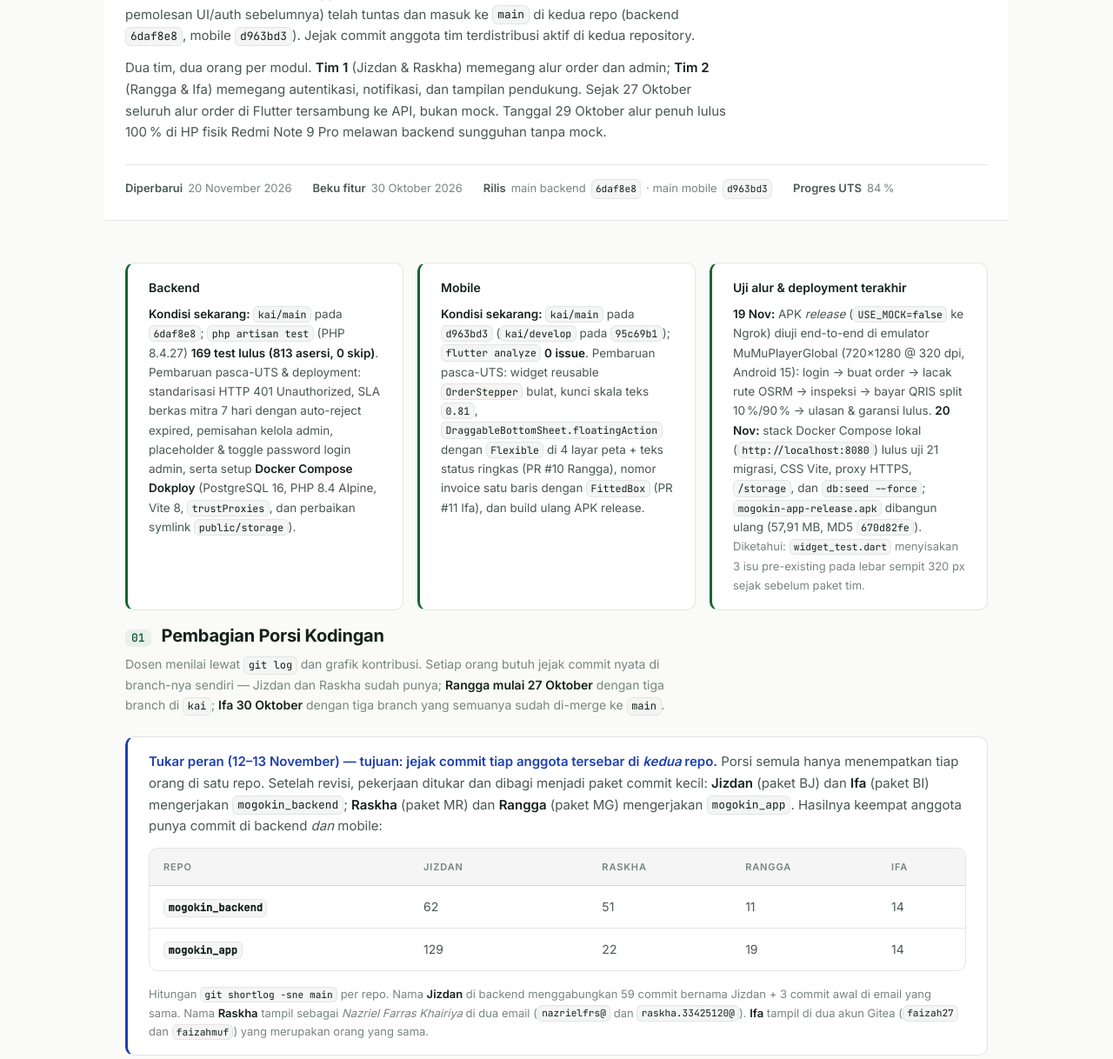
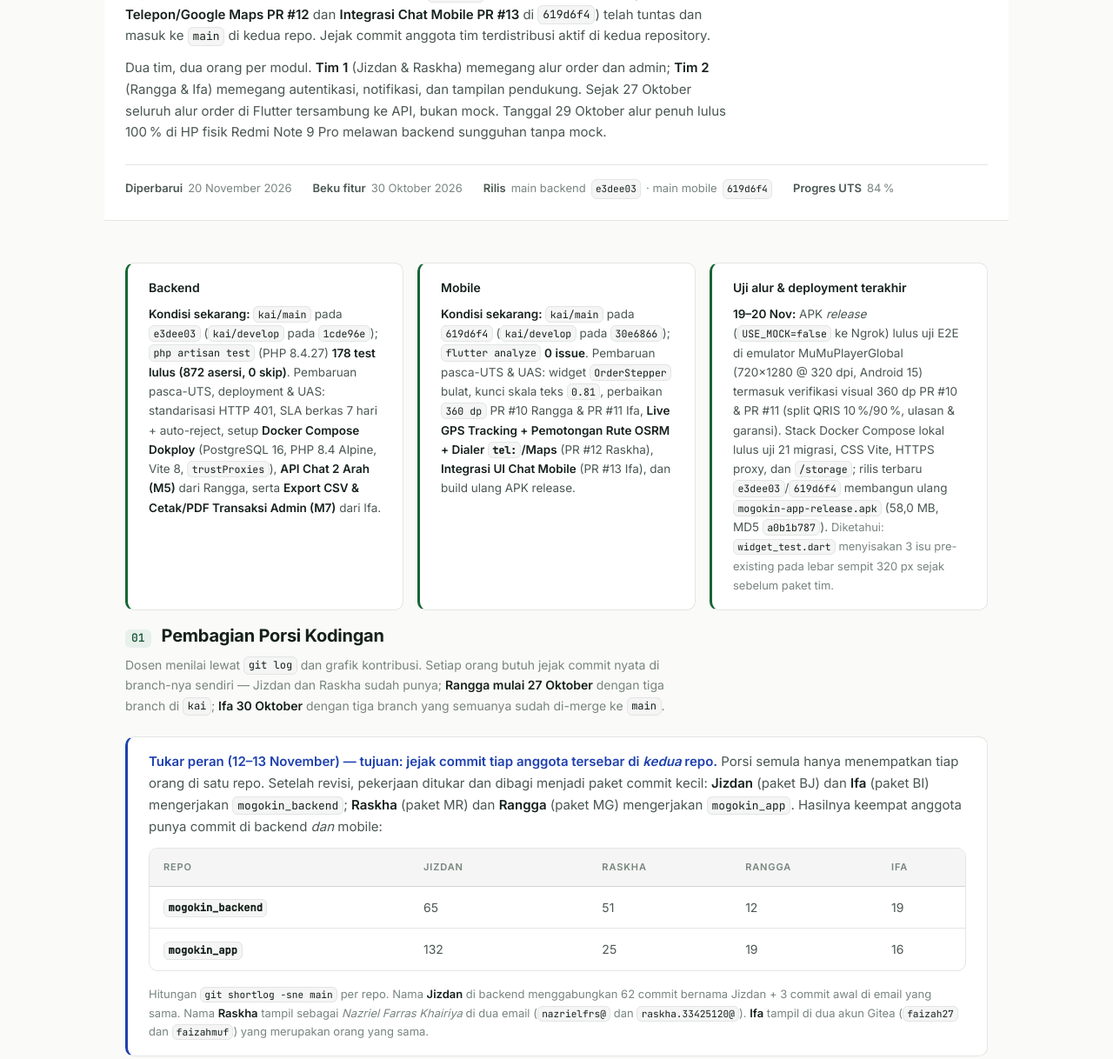
Before and after one commit to UnnamedPeople-Chin/mogokin-timeline, a plain HTML site: page index.html in a window 1280 px wide. Shown: the part 208-1426 px from the top of the page at 87% size. Drawn offline with Linux system fonts and the light colour scheme.

Commit message:
docs(timeline): perbarui rilis 20 Nov 2026 (chat 2 arah M5, export transaksi M7, live GPS M3)

```diff
--- a/index.html
+++ b/index.html
@@ -628,14 +628,14 @@
   <p class="eyebrow">PBL-202601-07 · MOGOKIN · Fase Implementasi</p>
   <h1>Porsi Kerja &amp; Timeline UTS</h1>
 
-  <p class="lede"><b>Status akhir 20 November 2026.</b> Seluruh penyempurnaan pasca-UTS hingga deployment backend (konfigurasi <b>Docker Compose Dokploy PostgreSQL 16 + PHP 8.4 + <code>trustProxies</code></b> di <code>6daf8e8</code>, kunci skala teks <code>0.81</code>, uji alur penuh emulator 360&nbsp;dp, perbaikan tombol re-center &amp; status pemeriksaan PR #10 Rangga, perbaikan nomor invoice satu baris PR #11 Ifa, serta pemolesan UI/auth sebelumnya) telah tuntas dan masuk ke <code>main</code> di kedua repo (backend <code>6daf8e8</code>, mobile <code>d963bd3</code>). Jejak commit anggota tim terdistribusi aktif di kedua repository.</p>
+  <p class="lede"><b>Status akhir 20 November 2026.</b> Seluruh penyempurnaan pasca-UTS hingga kesiapan deployment dan modul inti UAS (konfigurasi <b>Docker Compose Dokploy PostgreSQL 16 + PHP 8.4 + <code>trustProxies</code></b> di <code>6daf8e8</code>, uji E2E emulator 360&nbsp;dp + PR #10/#11, <b>API Chat 2 Arah (M5)</b> &amp; <b>Export CSV/Cetak PDF Transaksi Admin (M7)</b> di <code>e3dee03</code>, serta <b>Live GPS Tracking + Telepon/Google Maps PR #12</b> dan <b>Integrasi Chat Mobile PR #13</b> di <code>619d6f4</code>) telah tuntas dan masuk ke <code>main</code> di kedua repo. Jejak commit anggota tim terdistribusi aktif di kedua repository.</p>
 
   <p class="lede">Dua tim, dua orang per modul. <b>Tim 1</b> (Jizdan &amp; Raskha) memegang alur order dan admin; <b>Tim 2</b> (Rangga &amp; Ifa) memegang autentikasi, notifikasi, dan tampilan pendukung. Sejak 27 Oktober seluruh alur order di Flutter tersambung ke API, bukan mock. Tanggal 29 Oktober alur penuh lulus 100&thinsp;% di HP fisik Redmi Note 9 Pro melawan backend sungguhan tanpa mock.</p>
 
   <div class="stamp">
     <span><b>Diperbarui</b> 20 November 2026</span>
     <span><b>Beku fitur</b> 30 Oktober 2026</span>
-    <span><b>Rilis</b> main backend <code>6daf8e8</code> &middot; main mobile <code>d963bd3</code></span>
+    <span><b>Rilis</b> main backend <code>e3dee03</code> &middot; main mobile <code>619d6f4</code></span>
     <span><b>Progres UTS</b> 84&thinsp;%</span>
   </div>
 </header>
@@ -643,15 +643,15 @@
   <div class="grid2" style="margin-top:0">
     <div class="card ok">
       <h3>Backend</h3>
-      <p><b>Kondisi sekarang:</b> <code>kai/main</code> pada <code>6daf8e8</code>; <code>php artisan test</code> (PHP 8.4.27) <b>169 test lulus (813 asersi, 0 skip)</b>. Pembaruan pasca-UTS &amp; deployment: standarisasi HTTP 401 Unauthorized, SLA berkas mitra 7 hari dengan auto-reject expired, pemisahan kelola admin, placeholder &amp; toggle password login admin, serta setup <b>Docker Compose Dokploy</b> (PostgreSQL 16, PHP 8.4 Alpine, Vite 8, <code>trustProxies</code>, dan perbaikan symlink <code>public/storage</code>).</p>
+      <p><b>Kondisi sekarang:</b> <code>kai/main</code> pada <code>e3dee03</code> (<code>kai/develop</code> pada <code>1cde96e</code>); <code>php artisan test</code> (PHP 8.4.27) <b>178 test lulus (872 asersi, 0 skip)</b>. Pembaruan pasca-UTS, deployment &amp; UAS: standarisasi HTTP 401, SLA berkas 7 hari + auto-reject, setup <b>Docker Compose Dokploy</b> (PostgreSQL 16, PHP 8.4 Alpine, Vite 8, <code>trustProxies</code>), <b>API Chat 2 Arah (M5)</b> dari Rangga, serta <b>Export CSV &amp; Cetak/PDF Transaksi Admin (M7)</b> dari Ifa.</p>
     </div>
     <div class="card ok">
       <h3>Mobile</h3>
-      <p><b>Kondisi sekarang:</b> <code>kai/main</code> pada <code>d963bd3</code> (<code>kai/develop</code> pada <code>95c69b1</code>); <code>flutter analyze</code> <b>0 issue</b>. Pembaruan pasca-UTS: widget reusable <code>OrderStepper</code> bulat, kunci skala teks <code>0.81</code>, <code>DraggableBottomSheet.floatingAction</code> dengan <code>Flexible</code> di 4 layar peta + teks status ringkas (PR #10 Rangga), nomor invoice satu baris dengan <code>FittedBox</code> (PR #11 Ifa), dan build ulang APK release.</p>
+      <p><b>Kondisi sekarang:</b> <code>kai/main</code> pada <code>619d6f4</code> (<code>kai/develop</code> pada <code>30e6866</code>); <code>flutter analyze</code> <b>0 issue</b>. Pembaruan pasca-UTS &amp; UAS: widget <code>OrderStepper</code> bulat, kunci skala teks <code>0.81</code>, perbaikan <code>360 dp</code> PR #10 Rangga &amp; PR #11 Ifa, <b>Live GPS Tracking + Pemotongan Rute OSRM + Dialer <code>tel:</code>/Maps</b> (PR #12 Raskha), <b>Integrasi UI Chat Mobile</b> (PR #13 Ifa), dan build ulang APK release.</p>
     </div>
     <div class="card ok">
       <h3>Uji alur &amp; deployment terakhir</h3>
-      <p><b>19 Nov:</b> APK <i>release</i> (<code>USE_MOCK=false</code> ke Ngrok) diuji end-to-end di emulator MuMuPlayerGlobal (720&times;1280 @ 320&nbsp;dpi, Android 15): login &rarr; buat order &rarr; lacak rute OSRM &rarr; inspeksi &rarr; bayar QRIS split 10&#8239;%/90&#8239;% &rarr; ulasan &amp; garansi lulus. <b>20 Nov:</b> stack Docker Compose lokal (<code>http://localhost:8080</code>) lulus uji 21 migrasi, CSS Vite, proxy HTTPS, <code>/storage</code>, dan <code>db:seed --force</code>; <code>mogokin-app-release.apk</code> dibangun ulang (57,91&nbsp;MB, MD5 <code>670d82fe</code>). <span class="note">Diketahui: <code>widget_test.dart</code> menyisakan 3 isu pre-existing pada lebar sempit 320&nbsp;px sejak sebelum paket tim.</span></p>
+      <p><b>19&ndash;20 Nov:</b> APK <i>release</i> (<code>USE_MOCK=false</code> ke Ngrok) lulus uji E2E di emulator MuMuPlayerGlobal (720&times;1280 @ 320&nbsp;dpi, Android 15) termasuk verifikasi visual 360&nbsp;dp PR #10 &amp; PR #11 (split QRIS 10&#8239;%/90&#8239;%, ulasan &amp; garansi). Stack Docker Compose lokal lulus uji 21 migrasi, CSS Vite, HTTPS proxy, dan <code>/storage</code>; rilis terbaru <code>e3dee03</code>/<code>619d6f4</code> membangun ulang <code>mogokin-app-release.apk</code> (58,0&nbsp;MB, MD5 <code>a0b1b787</code>). <span class="note">Diketahui: <code>widget_test.dart</code> menyisakan 3 isu pre-existing pada lebar sempit 320&nbsp;px sejak sebelum paket tim.</span></p>
     </div>
   </div>
 
@@ -664,12 +664,12 @@
       <table>
         <thead><tr><th>Repo</th><th>Jizdan</th><th>Raskha</th><th>Rangga</th><th>Ifa</th></tr></thead>
         <tbody>
-          <tr><td class="item"><code>mogokin_backend</code></td><td>62</td><td>51</td><td>11</td><td>14</td></tr>
-          <tr><td class="item"><code>mogokin_app</code></td><td>129</td><td>22</td><td>19</td><td>14</td></tr>
+          <tr><td class="item"><code>mogokin_backend</code></td><td>65</td><td>51</td><td>12</td><td>19</td></tr>
+          <tr><td class="item"><code>mogokin_app</code></td><td>132</td><td>25</td><td>19</td><td>16</td></tr>
         </tbody>
       </table>
     </div>
-    <p style="margin:8px 0 0" class="note">Hitungan <code>git shortlog -sne main</code> per repo. Nama <b>Jizdan</b> di backend menggabungkan 59 commit bernama Jizdan + 3 commit awal di email yang sama. Nama <b>Raskha</b> tampil sebagai <i>Nazriel Farras Khairiya</i> di dua email (<code>nazrielfrs@</code> dan <code>raskha.33425120@</code>). <b>Ifa</b> tampil di dua akun Gitea (<code>faizah27</code> dan <code>faizahmuf</code>) yang merupakan orang yang sama.</p>
+    <p style="margin:8px 0 0" class="note">Hitungan <code>git shortlog -sne main</code> per repo. Nama <b>Jizdan</b> di backend menggabungkan 62 commit bernama Jizdan + 3 commit awal di email yang sama. Nama <b>Raskha</b> tampil sebagai <i>Nazriel Farras Khairiya</i> di dua email (<code>nazrielfrs@</code> dan <code>raskha.33425120@</code>). <b>Ifa</b> tampil di dua akun Gitea (<code>faizah27</code> dan <code>faizahmuf</code>) yang merupakan orang yang sama.</p>
   </div>
   <div class="table-scroll">
     <table>
@@ -984,13 +984,14 @@
     </li>
 
     <li class="key">
-      <span class="when">Deployment Dokploy &amp; Perbaikan UI 360 dp (20 November)</span>
-      <span class="what">Kesiapan deploy backend PostgreSQL di Dokploy, penggabungan PR #10 &amp; PR #11, dan build APK rilis terbaru.</span>
+      <span class="when">Deployment Dokploy, Perbaikan 360 dp &amp; Fitur M3/M5/M7 (20 November)</span>
+      <span class="what">Kesiapan deploy backend PostgreSQL di Dokploy, verifikasi emulator 360 dp, penggabungan fitur chat 2 arah, export admin, live GPS, dan rilis APK terbaru.</span>
       <ul>
         <li><b>Docker Compose Dokploy Backend (<code>6daf8e8</code>):</b> Menyiapkan <code>Dockerfile</code> (<code>php:8.4-fpm-alpine</code>, ekstensi <code>sodium</code>, build Vite 8), <code>docker-compose.yml</code> (PostgreSQL 16 + <code>expose: "80"</code>), <code>docker/nginx.conf</code>, <code>docker/supervisord.conf</code>, <code>docker/entrypoint.sh</code> (LF murni + perbaikan symlink <code>public/storage</code>), dan <code>$middleware-&gt;trustProxies(at: '*')</code> di <code>bootstrap/app.php</code>. Lulus uji stack lokal (21 migrasi, aset Vite, proxy HTTPS, akses <code>/storage</code>, dan <code>db:seed --force</code>).</li>
-        <li><b>PR #10 Rangga (<code>1e7d29f</code>):</b> Menambahkan parameter <code>floatingAction</code> pada <code>DraggableBottomSheet</code> dengan <code>Flexible(child: panel)</code> agar tombol re-center selalu mengambang tepat di atas panel di 4 layar peta tanpa overflow, meringkas teks status menjadi <code>'Pemeriksaan Selesai'</code> (<code>maxLines: 2</code>), serta menambah 2 widget test (6/6 lulus).</li>
-        <li><b>PR #11 Ifa (<code>95c69b1</code>):</b> Membungkus nomor invoice pada layar pembayaran dengan <code>FittedBox(fit: BoxFit.scaleDown)</code> dan <code>maxLines: 1</code> agar tetap satu baris di layar sempit, dilengkapi test regresi <code>360x640</code> (4/4 lulus).</li>
-        <li><b>Rilis Mobile &amp; APK (<code>d963bd3</code>):</b> Menggabungkan <code>develop</code> (<code>95c69b1</code>) ke <code>kai/main</code> (<code>d963bd3</code>) dengan <code>flutter analyze</code> 0 issue, lalu membangun ulang <code>mogokin-app-release.apk</code> (57,91 MB, MD5 <code>670d82fe</code>).</li>
+        <li><b>PR #10 Rangga &amp; PR #11 Ifa + Verifikasi Emulator 360 dp (<code>d963bd3</code>):</b> Rangga (<code>1e7d29f</code>) menambahkan <code>floatingAction</code> dengan <code>Flexible(child: panel)</code> pada <code>DraggableBottomSheet</code> di 4 layar peta + ringkas status <code>'Pemeriksaan Selesai'</code>; Ifa (<code>95c69b1</code>) membungkus nomor invoice dengan <code>FittedBox</code> satu baris. Keduanya lulus uji E2E &amp; regresi visual MuMuPlayerGlobal (360&times;640 dp) hingga pembayaran QRIS split 10%/90% dan garansi.</li>
+        <li><b>API Chat 2 Arah &amp; Export Transaksi Admin (<code>e3dee03</code>):</b> Rangga (<code>7e01e26</code>) menambahkan tabel <code>order_messages</code>, <code>MessageController</code> (<code>GET /api/messages</code>, <code>GET/POST /api/service-requests/{id}/messages</code> dengan otorisasi <code>403</code> &amp; auto <code>read_at</code>), serta <code>MessageApiTest</code>; Ifa (<code>8eee74a</code>) menambahkan <code>exportCsv</code> (<code>fputcsv</code> + UTF-8 BOM + <code>$query-&gt;cursor()</code> + proteksi formula injection), halaman cetak <code>print.blade.php</code>, grid summary responsif, dan <code>AdminTransactionExportTest</code> (total backend <b>178/178 test lulus, 872 asersi</b>).</li>
+        <li><b>PR #12 Raskha &amp; PR #13 Ifa Mobile (<code>619d6f4</code>):</b> Raskha (<code>4d2c32d</code>) mengaktifkan live GPS tracking mitra ke <code>PATCH /api/mitra/status</code>, pemotongan polyline OSRM (<code>RouteSim.remainingFromPoint</code>) dengan reset state per order, serta launcher telepon <code>tel:</code> &amp; navigasi Google Maps; Ifa (<code>c3bfd8f</code>) menyambungkan <code>ChatListScreen</code> &amp; <code>ChatDetailScreen</code> ke API chat dengan polling 4 detik tanpa kedip pesan mock.</li>
+        <li><b>Rilis Mobile &amp; APK (<code>619d6f4</code>):</b> Menggabungkan <code>develop</code> (<code>30e6866</code>) ke <code>kai/main</code> (<code>619d6f4</code>) dengan <code>flutter analyze</code> 0 issue, lalu membangun ulang <code>mogokin-app-release.apk</code> (58,0 MB, MD5 <code>a0b1b787</code>).</li>
       </ul>
     </li>
   </ol>
```
